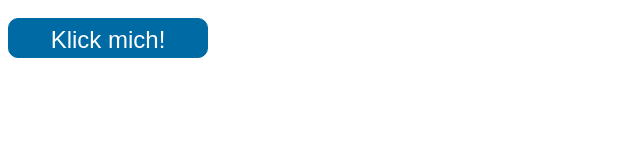
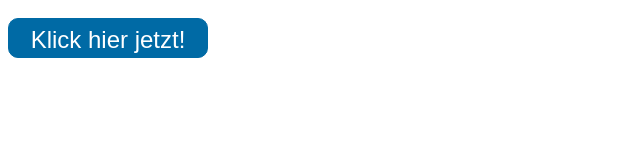
Before and after one commit to HTW-MMP/WE_JavaScript-Start, a plain HTML site: page 01_click/index.html in a window 1280 px wide. Shown: the full height of the page, 0-640 px from the left. Drawn offline with nearby package versions, Linux system fonts and the light colour scheme.

Commit message:
Button-Text geändert

```diff
--- a/01_click/index.html
+++ b/01_click/index.html
@@ -7,7 +7,7 @@
 </head>
 <body>
   <button id="mainButton" class="button">
-    Klick mich!
+    Klick hier jetzt!
   </button>
   <script src="https://ajax.googleapis.com/ajax/libs/jquery/2.1.4/jquery.min.js"></script>
   <script src="js/index.js"></script>
```
